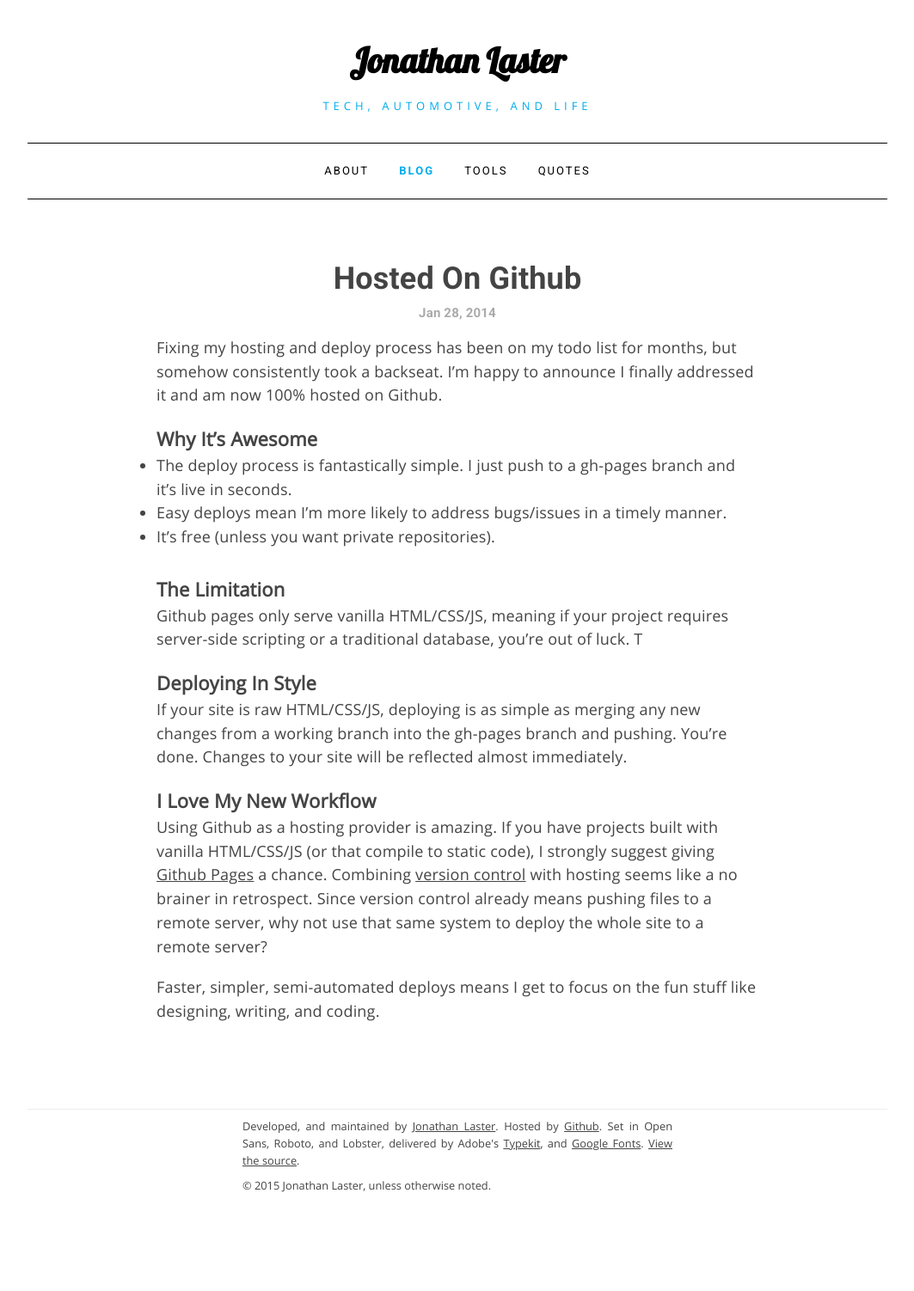
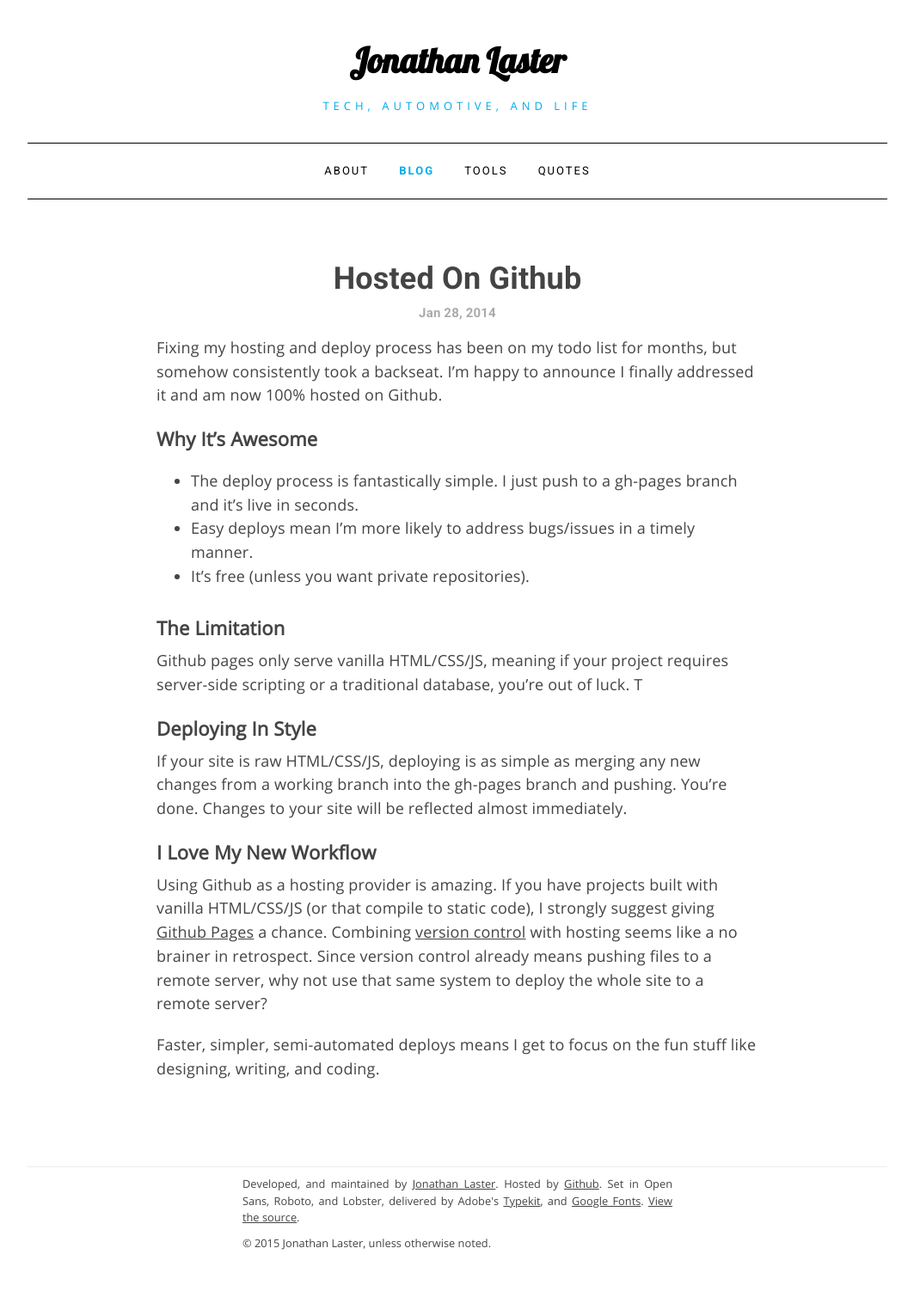
Before and after one commit to last-dev/jdl.io, a Jekyll site: the page built from _posts/2014-01-28-hosted-on-github.md, in a window 1280 px wide. Shown: the whole page at 86% size, without its empty margins (108-1171 px from the left). Built offline with Jekyll 4.4.1, drawn with Linux system fonts in a browser that asks for light colours; nearby versions of some CDN libraries; before the commit the page ends 1435 px from its top, so only the background shows below that.

Commit message:
Fixed margins

```diff
--- a/css/main.sass
+++ b/css/main.sass
@@ -31,6 +31,7 @@ header, main, footer, blockquote, ul, ol, h1, h2
   margin-bottom: 30px
 
 p
+  margin-top: 0
   margin-bottom: 20px
 
 h1, h2, h3
@@ -61,10 +62,10 @@ h2
     &:hover
       color: $theme-color
 
-
 h3
   font-size: 22px
-  margin-bottom: 10px 0
+  margin-top: 0
+  margin-bottom: 7px
   text-align: justify
 
 
@@ -74,14 +75,11 @@ h3
 //
 //
 
-*
-  margin: 0
-  padding: 0
-
 body
   font-family: $base-font-stack
   color: $content-font-color
   padding: 1.55556em
+  margin: 0
   line-height: 1.54
   text-rendering: optimizeLegibility
   -webkit-font-smoothing: antialiased
```
